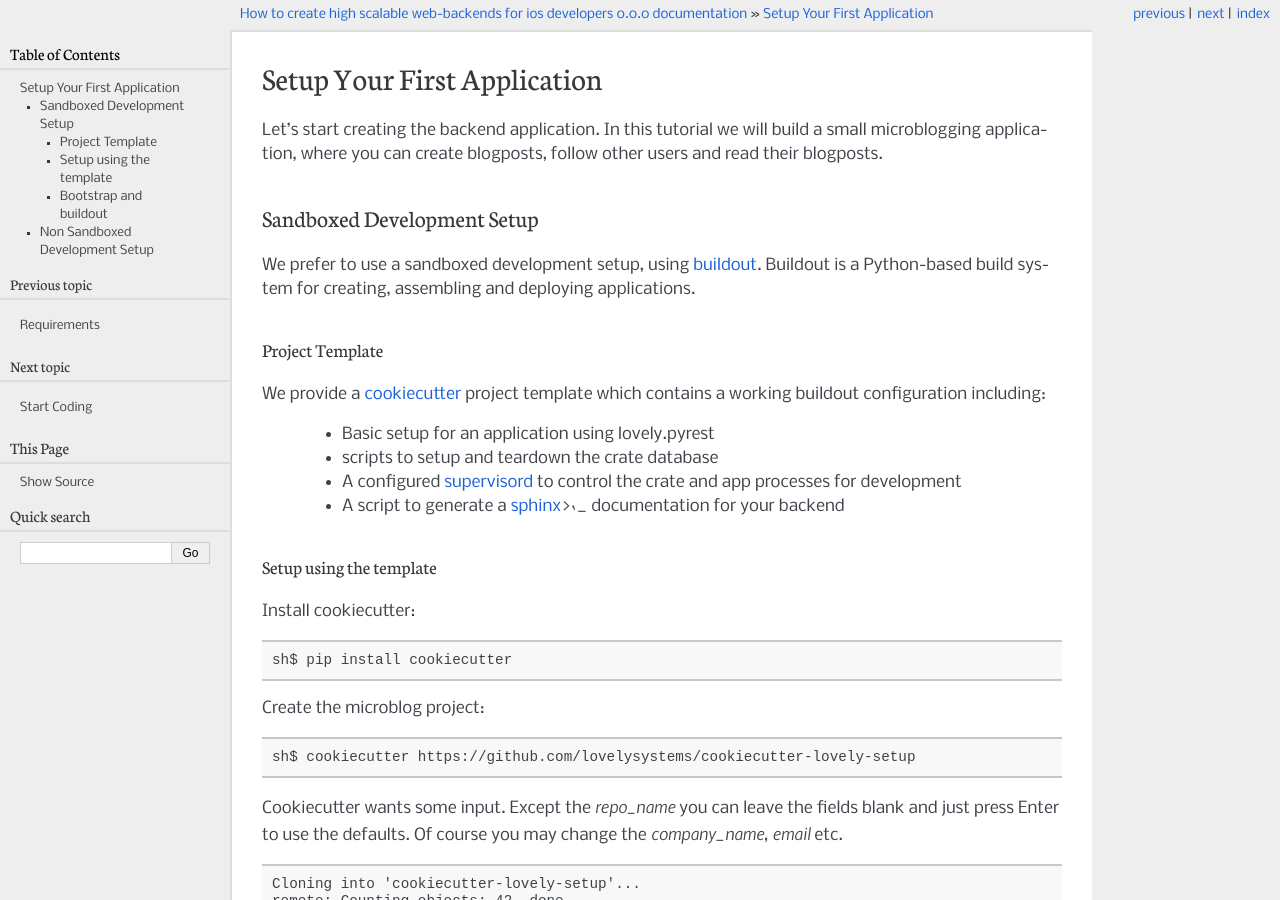
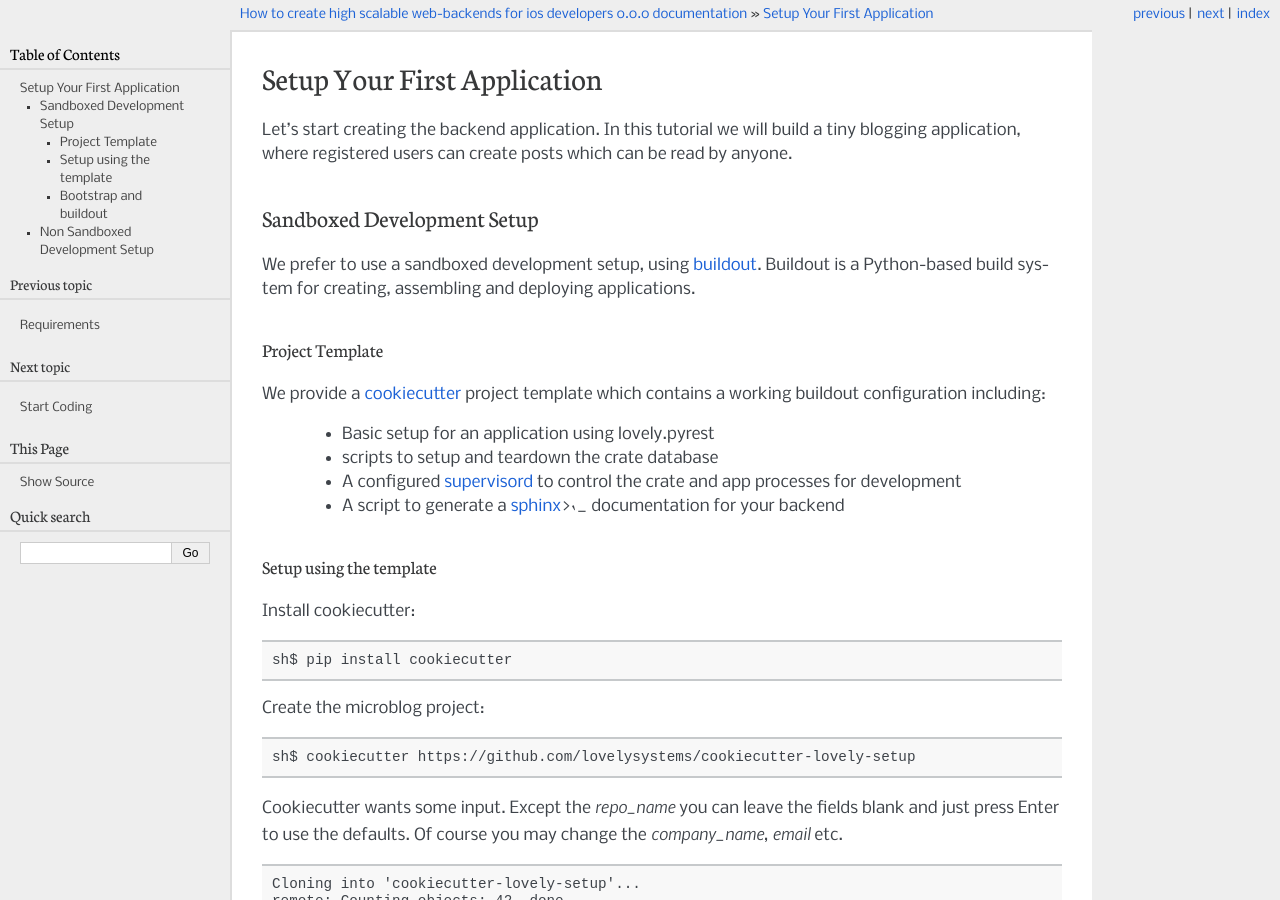
Before and after one commit to lovelysystems/lovely.microblog, a Sphinx documentation site: the page built from docs/docs/setup.rst, in a window 1280 px wide and 900 px high. Built offline with Sphinx 7.4.7, drawn with Linux system fonts in a browser that asks for light colours.

Commit message:
changed description of app

```diff
--- a/docs/docs/setup.rst
+++ b/docs/docs/setup.rst
@@ -3,8 +3,8 @@ Setup Your First Application
 ============================
 
 Let's start creating the backend application. In this tutorial we will build
-a small microblogging application, where you can create blogposts,
-follow other users and read their blogposts.
+a tiny blogging application, where registered users can create posts which can
+be read by anyone.
 
 Sandboxed Development Setup
 ===========================
--- a/docs/docs/start_coding.rst
+++ b/docs/docs/start_coding.rst
@@ -2,8 +2,8 @@
 Start Coding
 ============
 
-As mentioned before we want to build a small microblogging application, where
-you can create blogposts, follow other users and read their blogposts.
+As mentioned before we want to build a small blogging application, where
+users can create and read blogposts.
 
 The microblog Application
 =========================
```
